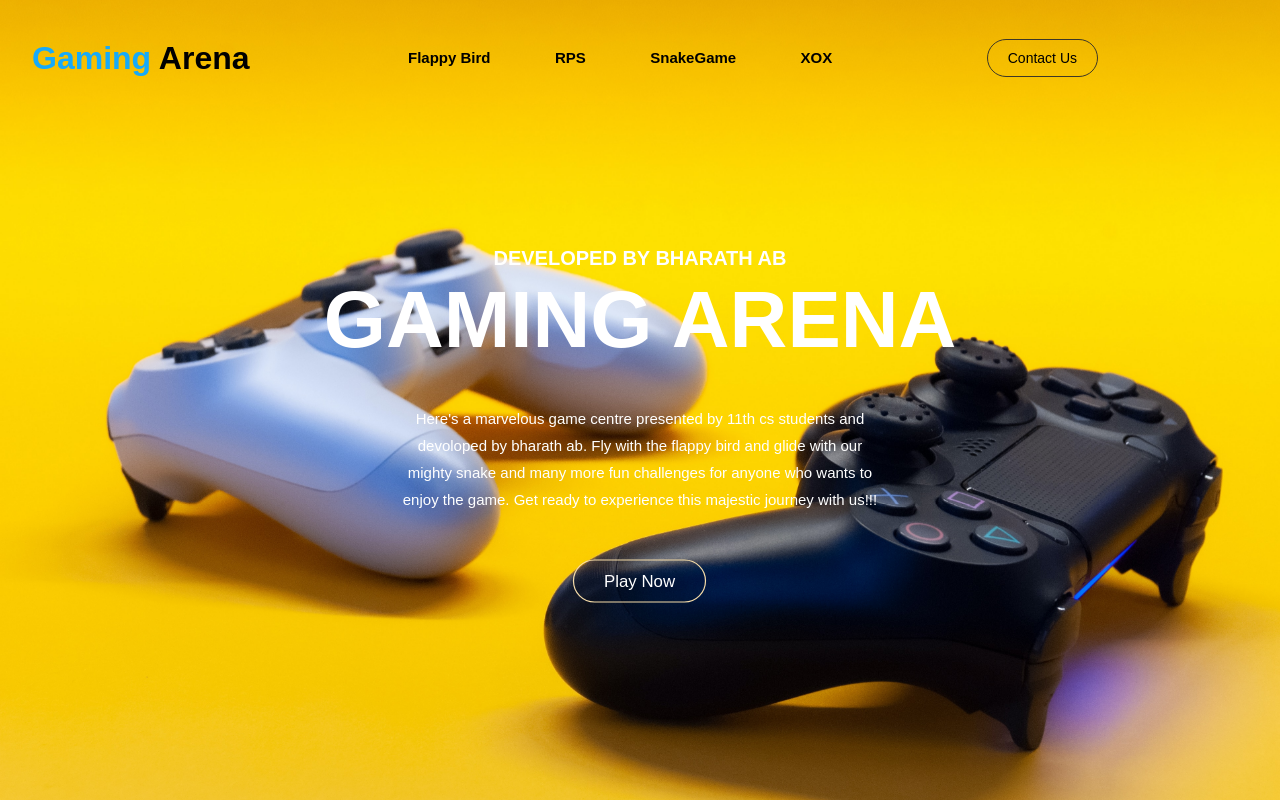
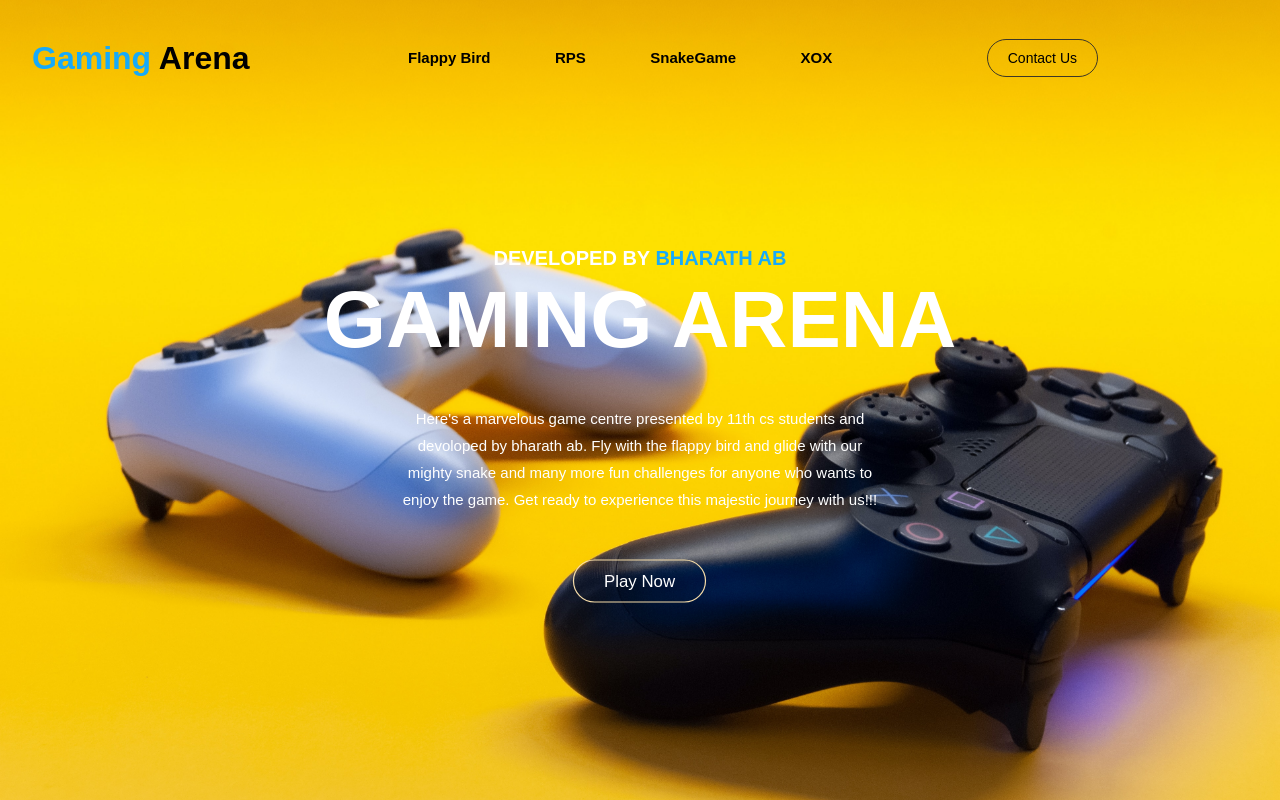
Before and after one commit to Bharath-Krishna-AB/Gaming-Arena, a plain HTML site: page home/home.html in a window 1280 px wide. Drawn offline with nearby package versions, Linux system fonts and the light colour scheme.

Commit message:
added color for h3 text home

```diff
--- a/home/home.css
+++ b/home/home.css
@@ -165,6 +165,10 @@ nav ul span{
   color: white;
 }
 
+.content .main-text h3 spc{
+  color: rgb(23, 170, 249);
+}
+
 .content .main-text p{
   max-width: 100%;
   width: 480px;
--- a/home/home.html
+++ b/home/home.html
@@ -36,7 +36,7 @@
 
       <div class="content">
         <div class="main-text">
-          <h3><span>DEVELOPED BY BHARATH AB</span></h3>
+          <h3><span>DEVELOPED BY <spc>BHARATH AB</spc></span></h3>
           <h1 class=""><span class="auto-input">GAMING ARENA</span></h1>
           <p><span>Here's a marvelous game centre presented by 11th cs students and devoloped by bharath ab. Fly with the flappy bird and glide with our mighty snake and many more fun challenges for anyone who wants to enjoy the game. Get ready to experience this majestic journey with us!!! </span></p>
              <span><a href="">Play Now</a></span>
```
